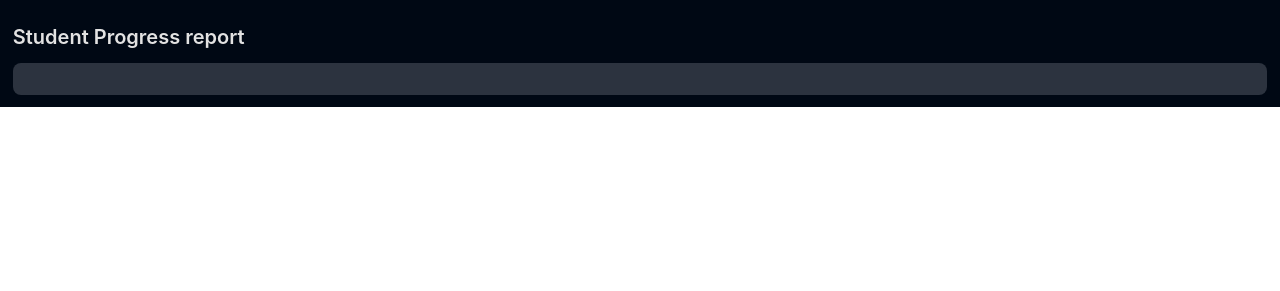
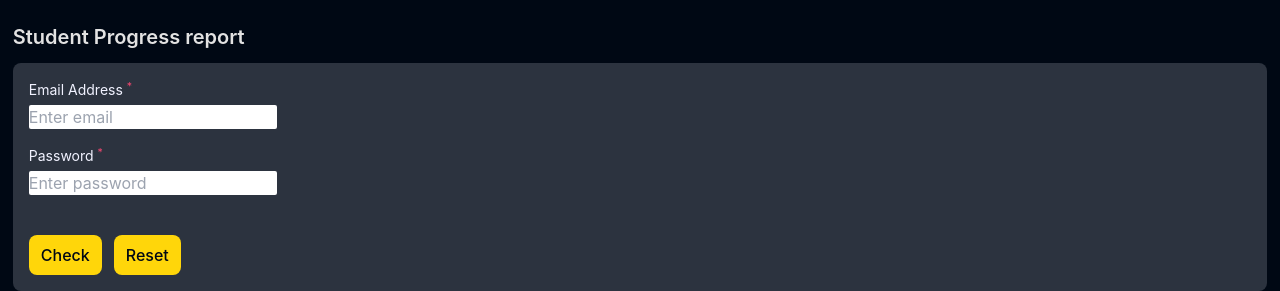
Before and after one commit to sandeep-233/Edu-support, a React (Create React App) app: page /parents in a window 1280 px wide. Shown: the part 781-1072 px from the top of the page. Before the commit the page ends 888 px from the top, so only its background shows below. Built offline with nearby package versions, Linux system fonts and the light colour scheme; no server answers.

Commit message:
change img

```diff
--- a/src/components/core/HomePage/InstructorSection.jsx
+++ b/src/components/core/HomePage/InstructorSection.jsx
@@ -10,7 +10,7 @@ const InstructorSection = () => {
       <div className='flex flex-row gap-20 items-center'>
 
         <div className='w-[50%]'>
-          <img src={Instructor}
+          <img src="https://t3.ftcdn.net/jpg/02/65/18/30/360_F_265183061_NkulfPZgRxbNg3rvYSNGGwi0iD7qbmOp.jpg"
            alt=""
            className='shadow-white'
           />
--- a/src/data/demoParentsData-studentProgess.js
+++ b/src/data/demoParentsData-studentProgess.js
@@ -1,3 +1,12 @@
 export const StudentProgress = [
-
+    {
+        name: 'Alok kumar',
+        enrolledCourses: 10,
+        completedCourses: 3,
+        partialCompleted: 4,
+        totalAssesments: 12,
+        completedAssesments: 9,
+        score: 80,
+        rating: 4
+    }
   ];
--- a/src/pages/Parents.jsx
+++ b/src/pages/Parents.jsx
@@ -2,9 +2,55 @@ import React from 'react'
 import {Articles} from '../data/demoParentsData-articles'
 import {VideoDetails} from '../data/demoParentsData-videos'
 import {StudentProgress} from '../data/demoParentsData-studentProgess'
+import { useRef } from 'react'
+import { useEffect } from 'react'
+import { Chart } from 'chart.js/auto'
+import { useState } from 'react'
 
 
 export const Parents = () => {
+
+    const chartRef = useRef(null);
+    const chartInstance = useRef(null);
+
+    const [checkUser, setCheckUser] = useState(false);
+
+    const handleOnSubmit = (e) => {
+        e.preventDefault()
+        setCheckUser(!checkUser)
+      }
+
+    // useEffect(()=>{
+    //     if(chartInstance.current) {
+    //         chartInstance.current.destroy()
+    //     }
+    //     const myChartRef = chartRef.current.getContext('2d');
+
+
+    //     chartInstance.current = new Chart(myChartRef, {
+    //         type: "pie",
+    //         data: {
+    //             labels: ["Enrolled Couses", "Completed Courses", "Partial completed"],
+    //             datasets: [
+    //                 {
+    //                     data: [StudentProgress[0].enrolledCourses, StudentProgress[0].completedCourses, StudentProgress[0].partialCompleted],
+    //                     backgroundColor: [
+    //                         'rgba(255, 99, 132)',
+    //                         'rgb(54, 164, 235)',
+    //                         'rgb(255, 205, 86)',
+    //                     ],
+    //                 }
+    //             ]
+    //         }
+    //     })
+
+    //     return ()=>{
+    //         if(chartInstance.current) {
+    //             chartInstance.current.destroy()
+    //         }
+    //     }
+    // })
+
   return (
     <div className='w-full min-h-[100vh] h-full flex flex-col gap-6 text-pure-greys-5 items-center mt-8'>
 
@@ -47,8 +93,52 @@ export const Parents = () => {
         {/* student progress report */}
         <div className='flex flex-col gap-3 w-[98%]'>
             <h3 className='text-pure-greys-25 font-semibold text-xl '>Student Progress report</h3>
-            <div className='flex flex-row gap-2 bg-richblack-700 justify-center items-center p-4 rounded-lg'>
+            <div className='flex flex-row gap-2 bg-richblack-700 justify-between items-start p-4 rounded-lg'>
+                {/* login  */}
+                <div>
+                    <form action="" className='flex flex-col items-start gap-4' onSubmit={handleOnSubmit}>
+                        <label htmlFor="" className='w-full'>
+                            <p className='mb-1 text-[0.875rem] leading-[1.375rem] text-richblack-5'>
+                                Email Address <sup className='text-pink-200'>*</sup>
+                            </p>
+                            <input type="email" name="email" placeholder='Enter email' className='rounded-sm'/>
+                        </label>
 
+                        <label htmlFor="" className='w-full'>
+                            <p className='mb-1 text-[0.875rem] leading-[1.375rem] text-richblack-5'>
+                                Password <sup className='text-pink-200'>*</sup>
+                            </p>
+                            <input type="password" name="password" placeholder='Enter password' className='rounded-sm'/>
+                        </label>
+
+                        <div className='flex gap-3'>
+                            <button
+                            type='submit'
+                            className='mt-6 rounded-[8px] bg-yellow-50 py-[8px] px-[12px] font-medium text-richblack-900'
+                            onClick={()=>(!checkUser)}
+                            >
+                            Check
+                            </button>
+
+                            <button
+                            type='submit'
+                            className='mt-6 rounded-[8px] bg-yellow-50 py-[8px] px-[12px] font-medium text-richblack-900'
+                            onClick={()=>{!checkUser}}
+                            >
+                            Reset
+                            </button>
+                        </div>
+                    </form>
+                </div>
+
+                {/* student details and progress report */}
+                        {/* <div className='flex flex-col items-start justify-start gap-8 ' >
+                            <h3><b>User name: </b> {StudentProgress[0].name}</h3>
+                            <canvas ref={chartRef} className='w-250px'/>
+                        </div> */}
+                <div>
+
+                </div>
             </div>
         </div>
 
```
